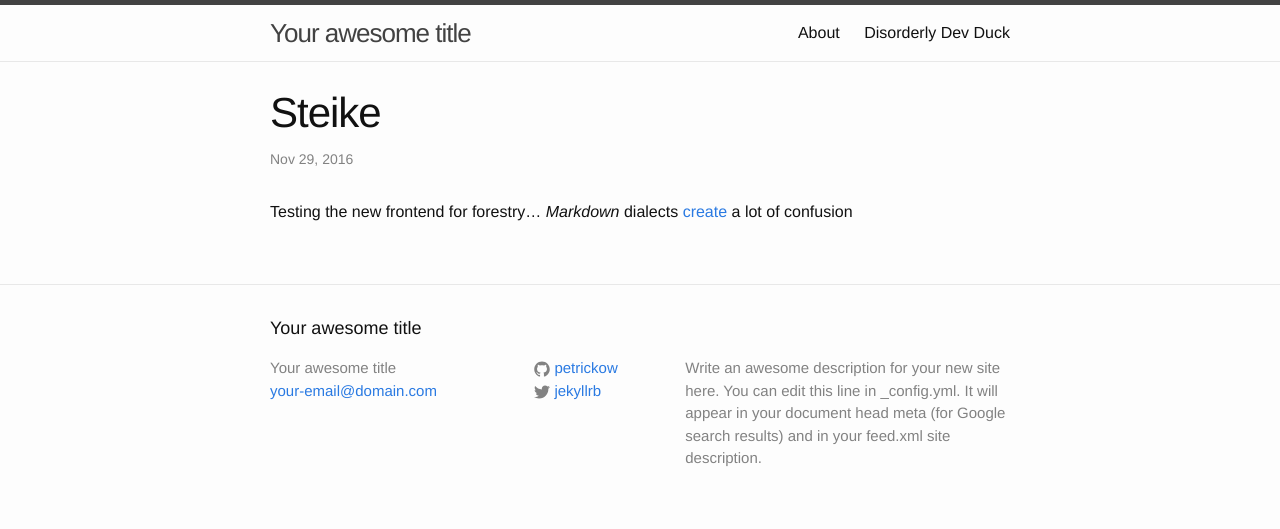
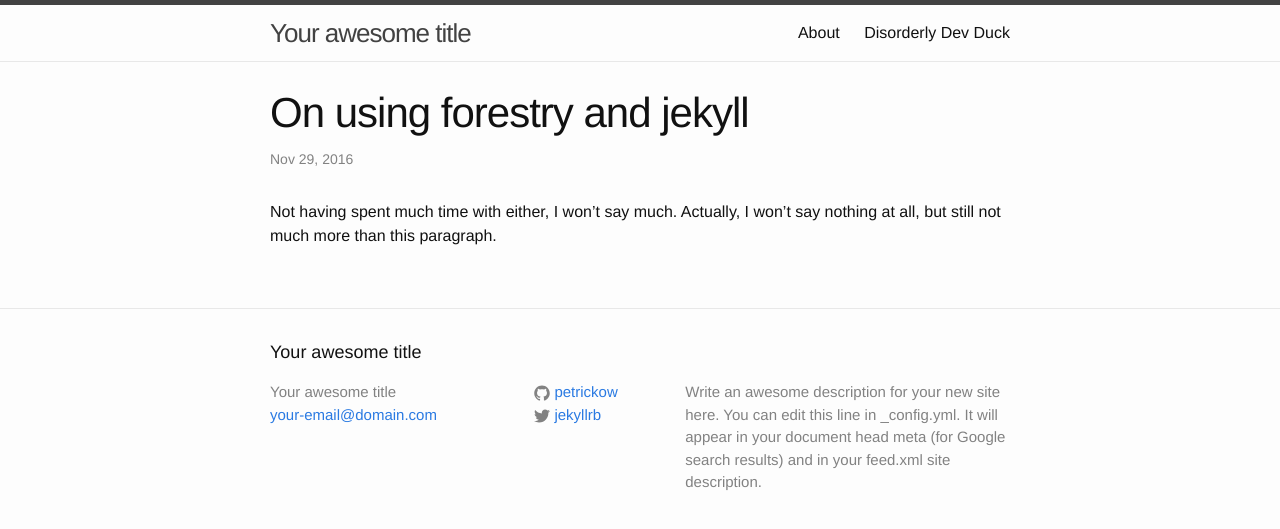
Before and after one commit to petrickow/petrickow.github.io, a Jekyll site: the page built from _posts/2016-11-29-steike.md, in a window 1280 px wide. Shown: the top 529 px of the page. Built offline with Jekyll 4.4.1, drawn with Linux system fonts in a browser that asks for light colours.

Commit message:
Update from Forestry.io - 2016-11-29-steike.md

```diff
--- a/_posts/2016-11-29-steike.md
+++ b/_posts/2016-11-29-steike.md
@@ -1,6 +1,6 @@
 ---
-title: Steike
-date: '2016-11-29 10:22:16'
+title: On using forestry and jekyll
+date: '2016-11-29 00:00:00'
 layout: post
 ---
-Testing the new frontend for forestry... _Markdown_ dialects [create](http://www.spsresearch.no) a lot of confusion
+Not having spent much time with either, I won't say much. Actually, I won't say nothing at all, but still not much more than this paragraph.
```
